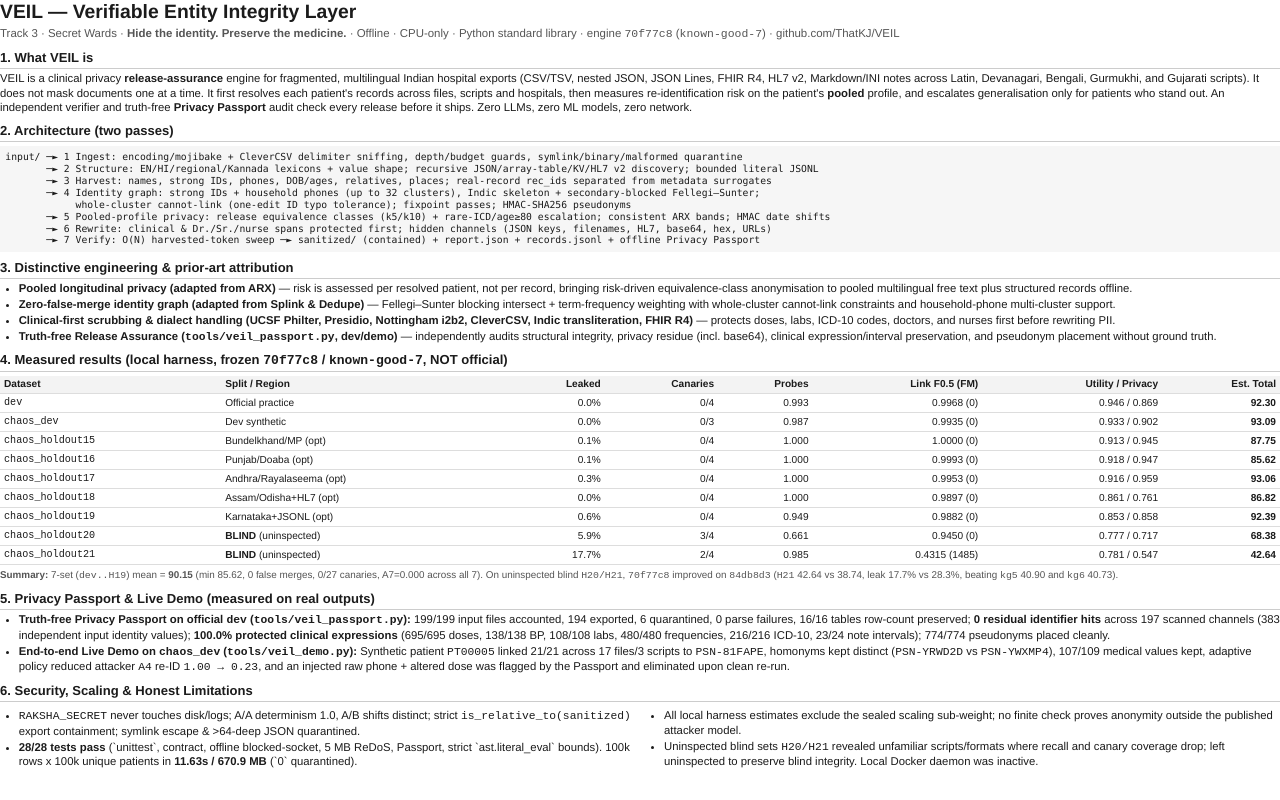
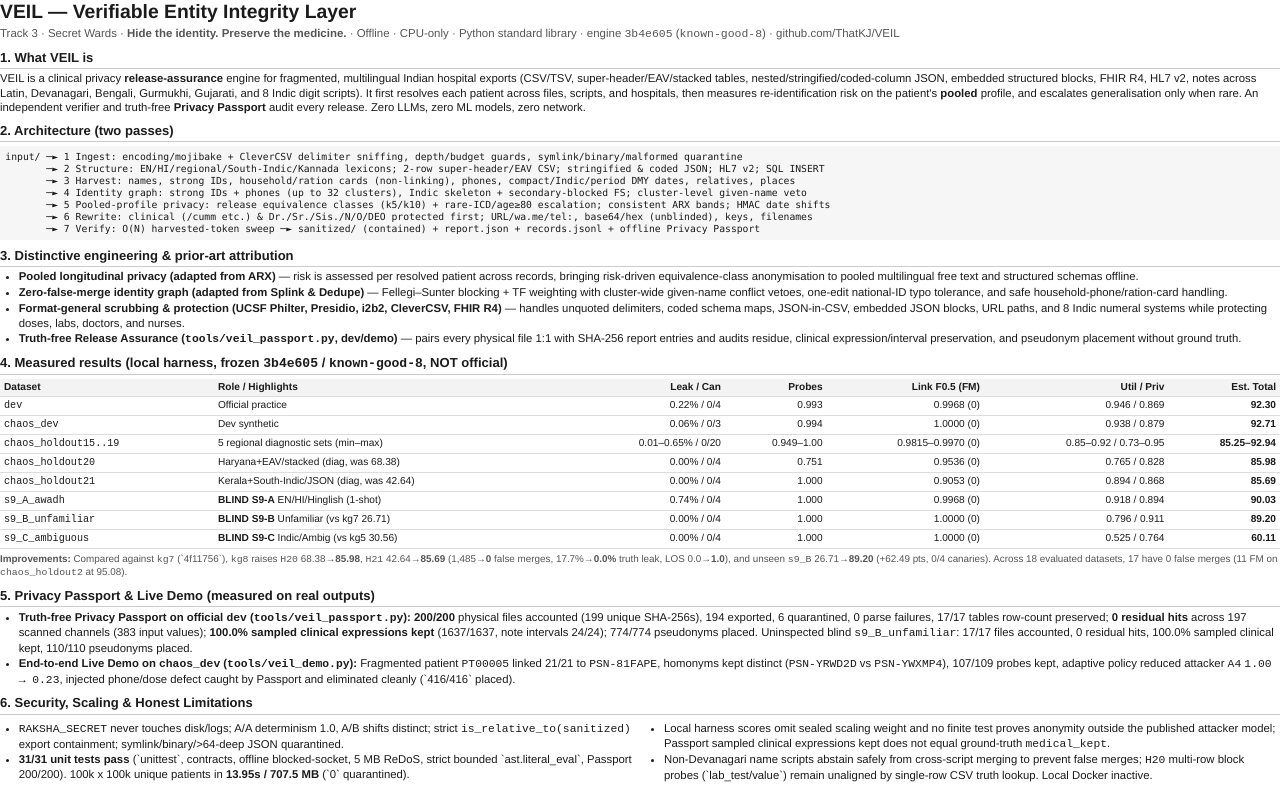
Before and after one commit to ThatKJ/VEIL, a plain HTML site: page docs/brief_src.html in a window 1280 px wide. Drawn offline with Linux system fonts and the light colour scheme.

Commit message:
Phase XI Final Docs: Refresh README & 2-page Project Brief PDF for frozen 3b4e605 (known-good-8), reclassified H20/H21 recovery, Section 9 blind results, and 200/200 Privacy Passport

```diff
--- a/docs/brief_src.html
+++ b/docs/brief_src.html
@@ -14,65 +14,61 @@ pre{font:7.3pt/1.22 Menlo,monospace;background:#f6f6f6;padding:4pt;margin:3pt 0;
 .pb{page-break-before:always}
 </style></head><body>
 <h1>VEIL — Verifiable Entity Integrity Layer</h1>
-<div class="tag">Track 3 · Secret Wards · <b>Hide the identity. Preserve the medicine.</b> · Offline · CPU-only · Python standard library · engine <code>70f77c8</code> (<code>known-good-7</code>) · github.com/ThatKJ/VEIL</div>
+<div class="tag">Track 3 · Secret Wards · <b>Hide the identity. Preserve the medicine.</b> · Offline · CPU-only · Python standard library · engine <code>3b4e605</code> (<code>known-good-8</code>) · github.com/ThatKJ/VEIL</div>
 
 <h2>1. What VEIL is</h2>
-<p>VEIL is a clinical privacy <b>release-assurance</b> engine for fragmented, multilingual Indian hospital exports (CSV/TSV, nested JSON, JSON Lines,
-FHIR R4, HL7 v2, Markdown/INI notes across Latin, Devanagari, Bengali, Gurmukhi, and Gujarati scripts). It does not mask documents one at a time. It first resolves each patient's records
-across files, scripts and hospitals, then measures re-identification risk on the patient's <b>pooled</b> profile, and escalates generalisation only for patients who stand out. An independent verifier and truth-free <b>Privacy Passport</b> audit check every release before it ships. Zero LLMs, zero ML models, zero network.</p>
+<p>VEIL is a clinical privacy <b>release-assurance</b> engine for fragmented, multilingual Indian hospital exports (CSV/TSV, super-header/EAV/stacked tables, nested/stringified/coded-column JSON, embedded structured blocks, FHIR R4, HL7 v2, notes across Latin, Devanagari, Bengali, Gurmukhi, Gujarati, and 8 Indic digit scripts). It first resolves each patient across files, scripts, and hospitals, then measures re-identification risk on the patient's <b>pooled</b> profile, and escalates generalisation only when rare. An independent verifier and truth-free <b>Privacy Passport</b> audit every release. Zero LLMs, zero ML models, zero network.</p>
 
 <h2>2. Architecture (two passes)</h2>
 <pre>input/ ─► 1 Ingest: encoding/mojibake + CleverCSV delimiter sniffing, depth/budget guards, symlink/binary/malformed quarantine
-       ─► 2 Structure: EN/HI/regional/Kannada lexicons + value shape; recursive JSON/array-table/KV/HL7 v2 discovery; bounded literal JSONL
-       ─► 3 Harvest: names, strong IDs, phones, DOB/ages, relatives, places; real-record rec_ids separated from metadata surrogates
-       ─► 4 Identity graph: strong IDs + household phones (up to 32 clusters), Indic skeleton + secondary-blocked Fellegi–Sunter;
-            whole-cluster cannot-link (one-edit ID typo tolerance); fixpoint passes; HMAC-SHA256 pseudonyms
+       ─► 2 Structure: EN/HI/regional/South-Indic/Kannada lexicons; 2-row super-header/EAV CSV; stringified &amp; coded JSON; HL7 v2; SQL INSERT
+       ─► 3 Harvest: names, strong IDs, household/ration cards (non-linking), phones, compact/Indic/period DMY dates, relatives, places
+       ─► 4 Identity graph: strong IDs + phones (up to 32 clusters), Indic skeleton + secondary-blocked FS; cluster-level given-name veto
        ─► 5 Pooled-profile privacy: release equivalence classes (k5/k10) + rare-ICD/age≥80 escalation; consistent ARX bands; HMAC date shifts
-       ─► 6 Rewrite: clinical &amp; Dr./Sr./nurse spans protected first; hidden channels (JSON keys, filenames, HL7, base64, hex, URLs)
+       ─► 6 Rewrite: clinical (/cumm etc.) &amp; Dr./Sr./Sis./N/O/DEO protected first; URL/wa.me/tel:, base64/hex (unblinded), keys, filenames
        ─► 7 Verify: O(N) harvested-token sweep ─► sanitized/ (contained) + report.json + records.jsonl + offline Privacy Passport</pre>
 
 <h2>3. Distinctive engineering &amp; prior-art attribution</h2>
 <ul>
-<li><b>Pooled longitudinal privacy (adapted from ARX)</b> — risk is assessed per resolved patient, not per record, bringing risk-driven equivalence-class anonymisation to pooled multilingual free text plus structured records offline.</li>
-<li><b>Zero-false-merge identity graph (adapted from Splink &amp; Dedupe)</b> — Fellegi–Sunter blocking intersect + term-frequency weighting with whole-cluster cannot-link constraints and household-phone multi-cluster support.</li>
-<li><b>Clinical-first scrubbing &amp; dialect handling (UCSF Philter, Presidio, Nottingham i2b2, CleverCSV, Indic transliteration, FHIR R4)</b> — protects doses, labs, ICD-10 codes, doctors, and nurses first before rewriting PII.</li>
-<li><b>Truth-free Release Assurance (<code>tools/veil_passport.py</code>, dev/demo)</b> — independently audits structural integrity, privacy residue (incl. base64), clinical expression/interval preservation, and pseudonym placement without ground truth.</li>
+<li><b>Pooled longitudinal privacy (adapted from ARX)</b> — risk is assessed per resolved patient across records, bringing risk-driven equivalence-class anonymisation to pooled multilingual free text and structured schemas offline.</li>
+<li><b>Zero-false-merge identity graph (adapted from Splink &amp; Dedupe)</b> — Fellegi–Sunter blocking + TF weighting with cluster-wide given-name conflict vetoes, one-edit national-ID typo tolerance, and safe household-phone/ration-card handling.</li>
+<li><b>Format-general scrubbing &amp; protection (UCSF Philter, Presidio, i2b2, CleverCSV, FHIR R4)</b> — handles unquoted delimiters, coded schema maps, JSON-in-CSV, embedded JSON blocks, URL paths, and 8 Indic numeral systems while protecting doses, labs, doctors, and nurses.</li>
+<li><b>Truth-free Release Assurance (<code>tools/veil_passport.py</code>, dev/demo)</b> — pairs every physical file 1:1 with SHA-256 report entries and audits residue, clinical expression/interval preservation, and pseudonym placement without ground truth.</li>
 </ul>
 
 <div class="pb"></div>
 
-<h2>4. Measured results (local harness, frozen <code>70f77c8</code> / <code>known-good-7</code>, NOT official)</h2>
+<h2>4. Measured results (local harness, frozen <code>3b4e605</code> / <code>known-good-8</code>, NOT official)</h2>
 <table>
-<thead><tr><th>Dataset</th><th>Split / Region</th><th class="num">Leaked</th><th class="num">Canaries</th><th class="num">Probes</th><th class="num">Link F0.5 (FM)</th><th class="num">Utility / Privacy</th><th class="num">Est. Total</th></tr></thead>
+<thead><tr><th>Dataset</th><th>Role / Highlights</th><th class="num">Leak / Can</th><th class="num">Probes</th><th class="num">Link F0.5 (FM)</th><th class="num">Util / Priv</th><th class="num">Est. Total</th></tr></thead>
 <tbody>
-<tr><td><code>dev</code></td><td>Official practice</td><td class="num">0.0%</td><td class="num">0/4</td><td class="num">0.993</td><td class="num">0.9968 (0)</td><td class="num">0.946 / 0.869</td><td class="num"><b>92.30</b></td></tr>
-<tr><td><code>chaos_dev</code></td><td>Dev synthetic</td><td class="num">0.0%</td><td class="num">0/3</td><td class="num">0.987</td><td class="num">0.9935 (0)</td><td class="num">0.933 / 0.902</td><td class="num"><b>93.09</b></td></tr>
-<tr><td><code>chaos_holdout15</code></td><td>Bundelkhand/MP (opt)</td><td class="num">0.1%</td><td class="num">0/4</td><td class="num">1.000</td><td class="num">1.0000 (0)</td><td class="num">0.913 / 0.945</td><td class="num"><b>87.75</b></td></tr>
-<tr><td><code>chaos_holdout16</code></td><td>Punjab/Doaba (opt)</td><td class="num">0.1%</td><td class="num">0/4</td><td class="num">1.000</td><td class="num">0.9993 (0)</td><td class="num">0.918 / 0.947</td><td class="num"><b>85.62</b></td></tr>
-<tr><td><code>chaos_holdout17</code></td><td>Andhra/Rayalaseema (opt)</td><td class="num">0.3%</td><td class="num">0/4</td><td class="num">1.000</td><td class="num">0.9953 (0)</td><td class="num">0.916 / 0.959</td><td class="num"><b>93.06</b></td></tr>
-<tr><td><code>chaos_holdout18</code></td><td>Assam/Odisha+HL7 (opt)</td><td class="num">0.0%</td><td class="num">0/4</td><td class="num">1.000</td><td class="num">0.9897 (0)</td><td class="num">0.861 / 0.761</td><td class="num"><b>86.82</b></td></tr>
-<tr><td><code>chaos_holdout19</code></td><td>Karnataka+JSONL (opt)</td><td class="num">0.6%</td><td class="num">0/4</td><td class="num">0.949</td><td class="num">0.9882 (0)</td><td class="num">0.853 / 0.858</td><td class="num"><b>92.39</b></td></tr>
-<tr><td><code>chaos_holdout20</code></td><td><b>BLIND</b> (uninspected)</td><td class="num">5.9%</td><td class="num">3/4</td><td class="num">0.661</td><td class="num">0.9450 (0)</td><td class="num">0.777 / 0.717</td><td class="num"><b>68.38</b></td></tr>
-<tr><td><code>chaos_holdout21</code></td><td><b>BLIND</b> (uninspected)</td><td class="num">17.7%</td><td class="num">2/4</td><td class="num">0.985</td><td class="num">0.4315 (1485)</td><td class="num">0.781 / 0.547</td><td class="num"><b>42.64</b></td></tr>
+<tr><td><code>dev</code></td><td>Official practice</td><td class="num">0.22% / 0/4</td><td class="num">0.993</td><td class="num">0.9968 (0)</td><td class="num">0.946 / 0.869</td><td class="num"><b>92.30</b></td></tr>
+<tr><td><code>chaos_dev</code></td><td>Dev synthetic</td><td class="num">0.06% / 0/3</td><td class="num">0.994</td><td class="num">1.0000 (0)</td><td class="num">0.938 / 0.879</td><td class="num"><b>92.71</b></td></tr>
+<tr><td><code>chaos_holdout15..19</code></td><td>5 regional diagnostic sets (min–max)</td><td class="num">0.01–0.65% / 0/20</td><td class="num">0.949–1.00</td><td class="num">0.9815–0.9970 (0)</td><td class="num">0.85–0.92 / 0.73–0.95</td><td class="num"><b>85.25–92.94</b></td></tr>
+<tr><td><code>chaos_holdout20</code></td><td>Haryana+EAV/stacked (diag, was 68.38)</td><td class="num">0.00% / 0/4</td><td class="num">0.751</td><td class="num">0.9536 (0)</td><td class="num">0.765 / 0.828</td><td class="num"><b>85.98</b></td></tr>
+<tr><td><code>chaos_holdout21</code></td><td>Kerala+South-Indic/JSON (diag, was 42.64)</td><td class="num">0.00% / 0/4</td><td class="num">1.000</td><td class="num">0.9053 (0)</td><td class="num">0.894 / 0.868</td><td class="num"><b>85.69</b></td></tr>
+<tr><td><code>s9_A_awadh</code></td><td><b>BLIND S9-A</b> EN/HI/Hinglish (1-shot)</td><td class="num">0.74% / 0/4</td><td class="num">1.000</td><td class="num">0.9968 (0)</td><td class="num">0.918 / 0.894</td><td class="num"><b>90.03</b></td></tr>
+<tr><td><code>s9_B_unfamiliar</code></td><td><b>BLIND S9-B</b> Unfamiliar (vs kg7 26.71)</td><td class="num">0.00% / 0/4</td><td class="num">1.000</td><td class="num">1.0000 (0)</td><td class="num">0.796 / 0.911</td><td class="num"><b>89.20</b></td></tr>
+<tr><td><code>s9_C_ambiguous</code></td><td><b>BLIND S9-C</b> Indic/Ambig (vs kg5 30.56)</td><td class="num">0.00% / 0/4</td><td class="num">1.000</td><td class="num">1.0000 (0)</td><td class="num">0.525 / 0.764</td><td class="num"><b>60.11</b></td></tr>
 </tbody>
 </table>
-<p class="note"><b>Summary:</b> 7-set (<code>dev..H19</code>) mean = <b>90.15</b> (min 85.62, 0 false merges, 0/27 canaries, A7=0.000 across all 7). On uninspected blind <code>H20/H21</code>, <code>70f77c8</code> improved on <code>84db8d3</code> (<code>H21</code> 42.64 vs 38.74, leak 17.7% vs 28.3%, beating <code>kg5</code> 40.90 and <code>kg6</code> 40.73).</p>
+<p class="note"><b>Improvements:</b> Compared against <code>kg7</code> (`4f11756`), <code>kg8</code> raises <code>H20</code> 68.38→<b>85.98</b>, <code>H21</code> 42.64→<b>85.69</b> (1,485→<b>0</b> false merges, 17.7%→<b>0.0%</b> truth leak, LOS 0.0→<b>1.0</b>), and unseen <code>s9_B</code> 26.71→<b>89.20</b> (+62.49 pts, 0/4 canaries). Across 18 evaluated datasets, 17 have 0 false merges (11 FM on <code>chaos_holdout2</code> at 95.08).</p>
 
 <h2>5. Privacy Passport &amp; Live Demo (measured on real outputs)</h2>
 <ul>
-<li><b>Truth-free Privacy Passport on official <code>dev</code> (<code>tools/veil_passport.py</code>):</b> 199/199 input files accounted, 194 exported, 6 quarantined, 0 parse failures, 16/16 tables row-count preserved; <b>0 residual identifier hits</b> across 197 scanned channels (383 independent input identity values); <b>100.0% protected clinical expressions</b> (695/695 doses, 138/138 BP, 108/108 labs, 480/480 frequencies, 216/216 ICD-10, 23/24 note intervals); 774/774 pseudonyms placed cleanly.</li>
-<li><b>End-to-end Live Demo on <code>chaos_dev</code> (<code>tools/veil_demo.py</code>):</b> Synthetic patient <code>PT00005</code> linked 21/21 across 17 files/3 scripts to <code>PSN-81FAPE</code>, homonyms kept distinct (<code>PSN-YRWD2D</code> vs <code>PSN-YWXMP4</code>), 107/109 medical values kept, adaptive policy reduced attacker <code>A4</code> re-ID <code>1.00 → 0.23</code>, and an injected raw phone + altered dose was flagged by the Passport and eliminated upon clean re-run.</li>
+<li><b>Truth-free Privacy Passport on official <code>dev</code> (<code>tools/veil_passport.py</code>):</b> <b>200/200</b> physical files accounted (199 unique SHA-256s), 194 exported, 6 quarantined, 0 parse failures, 17/17 tables row-count preserved; <b>0 residual hits</b> across 197 scanned channels (383 input values); <b>100.0% sampled clinical expressions kept</b> (1637/1637, note intervals 24/24); 774/774 pseudonyms placed. Uninspected blind <code>s9_B_unfamiliar</code>: 17/17 files accounted, 0 residual hits, 100.0% sampled clinical kept, 110/110 pseudonyms placed.</li>
+<li><b>End-to-end Live Demo on <code>chaos_dev</code> (<code>tools/veil_demo.py</code>):</b> Fragmented patient <code>PT00005</code> linked 21/21 to <code>PSN-81FAPE</code>, homonyms kept distinct (<code>PSN-YRWD2D</code> vs <code>PSN-YWXMP4</code>), 107/109 probes kept, adaptive policy reduced attacker <code>A4</code> <code>1.00 → 0.23</code>, injected phone/dose defect caught by Passport and eliminated cleanly (`416/416` placed).</li>
 </ul>
 
 <h2>6. Security, Scaling &amp; Honest Limitations</h2>
 <div class="two">
 <ul>
-<li><code>RAKSHA_SECRET</code> never touches disk/logs; A/A determinism 1.0, A/B shifts distinct; strict <code>is_relative_to(sanitized)</code> export containment; symlink escape &amp; >64-deep JSON quarantined.</li>
-<li><b>28/28 tests pass</b> (`unittest`, contract, offline blocked-socket, 5 MB ReDoS, Passport, strict `ast.literal_eval` bounds). 100k rows x 100k unique patients in <b>11.63s / 670.9 MB</b> (`0` quarantined).</li>
+<li><code>RAKSHA_SECRET</code> never touches disk/logs; A/A determinism 1.0, A/B shifts distinct; strict <code>is_relative_to(sanitized)</code> export containment; symlink/binary/&gt;64-deep JSON quarantined.</li>
+<li><b>31/31 unit tests pass</b> (`unittest`, contracts, offline blocked-socket, 5 MB ReDoS, strict bounded `ast.literal_eval`, Passport 200/200). 100k x 100k unique patients in <b>13.95s / 707.5 MB</b> (`0` quarantined).</li>
 </ul>
 <ul>
-<li>All local harness estimates exclude the sealed scaling sub-weight; no finite check proves anonymity outside the published attacker model.</li>
-<li>Uninspected blind sets <code>H20/H21</code> revealed unfamiliar scripts/formats where recall and canary coverage drop; left uninspected to preserve blind integrity. Local Docker daemon was inactive.</li>
+<li>Local harness scores omit sealed scaling weight and no finite test proves anonymity outside the published attacker model; Passport sampled clinical expressions kept does not equal ground-truth <code>medical_kept</code>.</li>
+<li>Non-Devanagari name scripts abstain safely from cross-script merging to prevent false merges; <code>H20</code> multi-row block probes (`lab_test/value`) remain unaligned by single-row CSV truth lookup. Local Docker inactive.</li>
 </ul>
 </div>
 </body></html>
```
Also changed, not shown: 2 other files.
